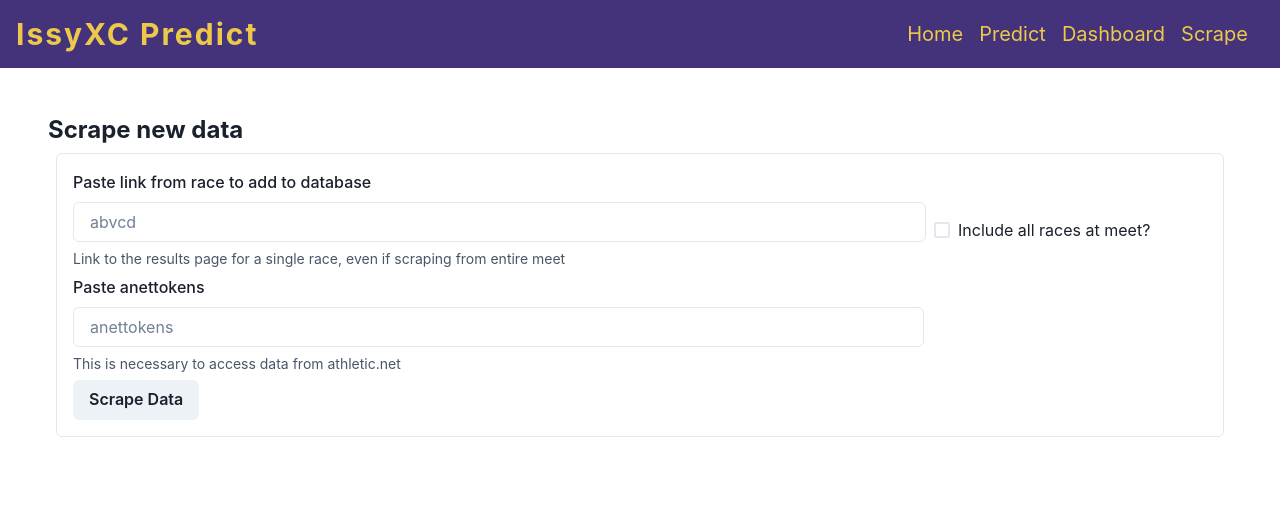
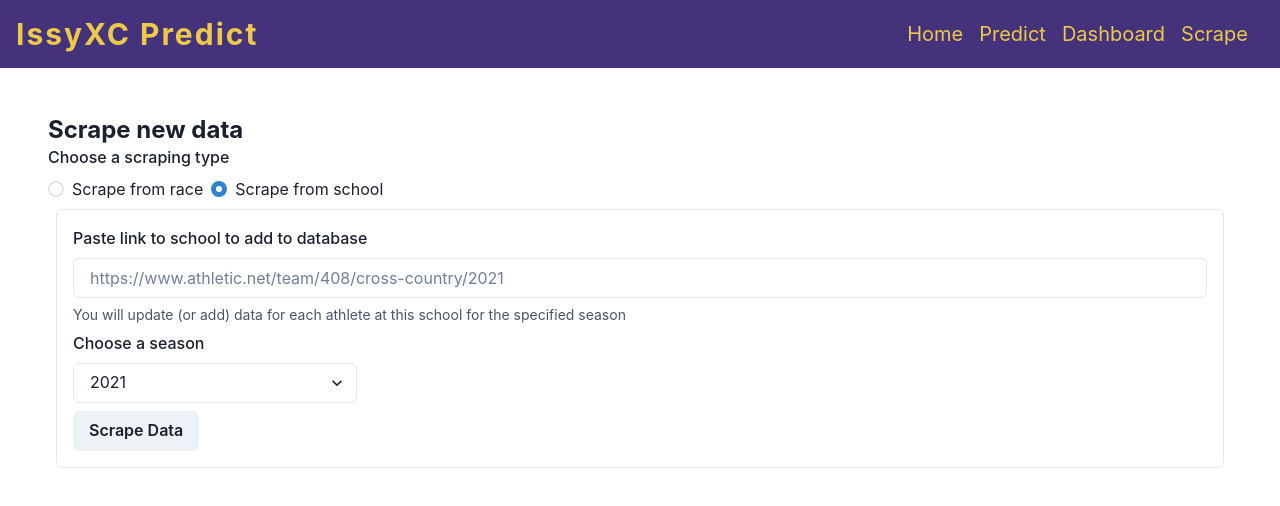
Before and after one commit to joshdelg/issyxcpredict-frontend, a React (Create React App) app: page /scrape in a window 1280 px wide. Shown: the top 506 px of the page. Built offline with nearby package versions, Linux system fonts and the light colour scheme.

Commit message:
Added scraping tool to get recent data from school

```diff
--- a/src/components/AvgToRace.jsx
+++ b/src/components/AvgToRace.jsx
@@ -1,5 +1,5 @@
 import { useState, useEffect } from "react";
-import { Container, FormControl, FormLabel, Text, Box, Input, Grid, GridItem, Select, Stack, RadioGroup, Radio, Button, Flex } from "@chakra-ui/react";
+import { Container, FormControl, FormLabel, Text, Box, Input, Grid, GridItem, Select, Stack, RadioGroup, Radio, Button, Flex, FormHelperText } from "@chakra-ui/react";
 import { secondsToReadable } from "../lib/timeLibs";
 import { getAthleteAverageTime, getAthleteSR } from "../lib/athleteLibs";
 import { getPredictionData, getMeetData } from "../lib/meetLibs";
@@ -126,6 +126,7 @@ function AvgToRace(props) {
                     <FormControl mb={2}>
                         <FormLabel>Paste school link</FormLabel>
                         <Input type='text' placeholder="https://www.athletic.net/team/408/cross-country/2021" value={schoolUrl} onChange={(e) => setSchoolUrl(e.target.value)} />
+                        <FormHelperText>You will choose an athlete from this school to make predictions for</FormHelperText>
                     </FormControl>
                     <FormControl>
                         <FormLabel>Choose a season</FormLabel>
--- a/src/components/RaceToSR.jsx
+++ b/src/components/RaceToSR.jsx
@@ -1,5 +1,5 @@
 import { useEffect, useState } from "react";
-import { Text, Grid, GridItem, Box, FormControl, FormLabel, Input, Select, Button, Stack, Checkbox, Flex } from "@chakra-ui/react";
+import { Text, Grid, GridItem, Box, FormControl, FormLabel, Input, Select, Button, Stack, Checkbox, Flex, FormHelperText } from "@chakra-ui/react";
 import { secondsToReadable } from "../lib/timeLibs";
 import { getMeetData, getPredictionData, getPredictionMeetData } from "../lib/meetLibs";
 import { buildModel } from "../lib/regressionLibs";
@@ -134,7 +134,8 @@ function RaceToSR(props) {
                 <Box>
                     <FormControl mb={2}>
                         <FormLabel>Paste link from this year's race</FormLabel>
-                        <Input type='text' placeholder="https://anetdfadsfae ra" value={meetUrl} onChange={(e) => setMeetUrl(e.target.value)} />
+                        <Input type='text' placeholder="https://www.athletic.net/CrossCountry/meet/208604/results/850206" value={meetUrl} onChange={(e) => setMeetUrl(e.target.value)} />
+                        <FormHelperText>Paste link to results page for a single race</FormHelperText>
                     </FormControl>
                     <FormControl mb={2}>
                         <FormLabel>Choose athlete from that race</FormLabel>
@@ -153,7 +154,8 @@ function RaceToSR(props) {
                 <Box>
                     <FormControl mb={2}>
                         <FormLabel>Paste link from last year's meet</FormLabel>
-                        <Input type='text' placeholder="https://anetsadf a" value={prevMeetUrl} onChange={(e) => setPrevMeetUrl(e.target.value)} />
+                        <Input type='text' placeholder="https://www.athletic.net/CrossCountry/meet/193234/results/791845" value={prevMeetUrl} onChange={(e) => setPrevMeetUrl(e.target.value)} />
+                        <FormHelperText>Paste link to results page for a single race, data will be used from the whole meet unless "Restrict to Race" is checked</FormHelperText>
                     </FormControl>
                 </Box>
             </GridItem>
--- a/src/views/Scrape.jsx
+++ b/src/views/Scrape.jsx
@@ -1,4 +1,4 @@
-import { Box, Checkbox, Flex, FormControl, FormHelperText, FormLabel, Input, Text, Button, Heading } from "@chakra-ui/react";
+import { Box, Checkbox, Flex, FormControl, FormHelperText, FormLabel, Input, Text, Button, Heading, Select, RadioGroup, Stack, Radio } from "@chakra-ui/react";
 import { useState } from "react";
 import config from "../config";
 
@@ -10,7 +10,12 @@ function Scrape(props) {
     const [includeAllRaces, setIncludeAllRaces] = useState(false);
     const [jsonToken, setJsonToken] = useState("");
 
-    const onClickScrape = async(mode) => {
+    const [scrapeType, setScrapeType] = useState("school");
+
+    const [schoolUrl, setSchoolUrl] = useState("");
+    const [season, setSeason] = useState(2021);
+
+    const onClickScrape = async() => {
         setIsLoading(true);
         if(meetUrl.match(/https:\/\/www\.athletic\.net\/CrossCountry\/meet\/[0-9]+\/results\/[0-9]+/) ||
             meetUrl.match(/https:\/\/www\.athletic\.net\/CrossCountry\/meet\/[0-9]+\/results/)) {
@@ -53,14 +58,46 @@ function Scrape(props) {
         setIsLoading(false);
     }
 
+    const onClickScrapeSchool = () => {
+        setIsLoading(true);
+
+        if(schoolUrl.match(/https:\/\/www\.athletic\.net\/team\/[0-9]+\/cross-country\/[0-9]+/)) {
+            const schoolId = schoolUrl.match(/[0-9]+/g)[0];
+            fetch(config.apiUrl + '/scrapeSchoolAthletes', {
+                method: 'POST',
+                headers: {
+                    "Content-Type": "application/json"
+                },
+                body: JSON.stringify({
+                    schoolId: schoolId,
+                    season: season
+                })
+            }).then((res) => res.json()).then((data) => {
+                alert(`${data.athletesAdded} athletes added! (${data.totalAthletes - data.athletesAdded} of ${data.totalAthletes} in database already)`);
+                setIsLoading(false);
+            }).catch(err => {console.log("error fetching new school data", err); setIsLoading(false)});
+        }
+    }
+
     return (
         <Box p={12}>
             <Heading fontSize="2xl">Scrape new data</Heading>
+            <FormControl>
+                <FormLabel>Choose a scraping type</FormLabel>
+                <RadioGroup value={scrapeType} onChange={setScrapeType}>
+                    <Stack direction="row">
+                        <Radio value="race">Scrape from race</Radio>
+                        <Radio value="school">Scrape from school</Radio>
+                    </Stack>
+                </RadioGroup>
+            </FormControl>
+            {
+                (scrapeType == "race") ? (
                     <Box m={2} p={4} border="1px" borderRadius="md" borderColor="gray.200">
                         <FormControl mb={2}>
                             <FormLabel>Paste link from race to add to database</FormLabel>
                             <Flex alignItems="end">
-                        <Input flex={3} type="text" placeholder="abvcd" value={meetUrl} onChange={(e) => setMeetUrl(e.target.value)} />
+                                <Input flex={3} type="text" placeholder="https://www.athletic.net/CrossCountry/meet/179877/results/775015" value={meetUrl} onChange={(e) => setMeetUrl(e.target.value)} />
                                 <Checkbox flex={1} ml={2} value={includeAllRaces} onChange={(e) => setIncludeAllRaces(!includeAllRaces)}>Include all races at meet?</Checkbox>
                             </Flex>
                             <FormHelperText>Link to the results page for a single race, even if scraping from entire meet</FormHelperText>
@@ -72,6 +109,29 @@ function Scrape(props) {
                         </FormControl>
                         <Button onClick={onClickScrape} isDisabled={isLoading}>Scrape Data</Button>
                     </Box>
+                ) : (
+                    <Box m={2} p={4} border="1px" borderRadius="md" borderColor="gray.200">
+                        <FormControl mb={2}>
+                            <FormLabel>Paste link to school to add to database</FormLabel>
+                            <Flex alignItems="end">
+                                <Input flex={3} type="text" placeholder="https://www.athletic.net/team/408/cross-country/2021" value={schoolUrl} onChange={(e) => setSchoolUrl(e.target.value)} />
+                            </Flex>
+                            <FormHelperText>You will update (or add) data for each athlete at this school for the specified season</FormHelperText>
+                        </FormControl>
+                        <FormControl mb={2}>
+                        <FormLabel>Choose a season</FormLabel>
+                        <Select placeholder='Select a season' value={season} onChange={(e) => setSeason(e.target.value)} maxWidth="25%">
+                            {
+                                [2022, 2021, 2020, 2019, 2018].map((s) => (
+                                    <option key={s} value={s}>{s}</option>
+                                ))
+                            }
+                        </Select>
+                    </FormControl>
+                    <Button onClick={onClickScrapeSchool} isDisabled={isLoading}>Scrape Data</Button>
+                    </Box>
+                )
+            }
         </Box>
     )
 }
```
Lines whose indentation alone changed are shown as unchanged.
